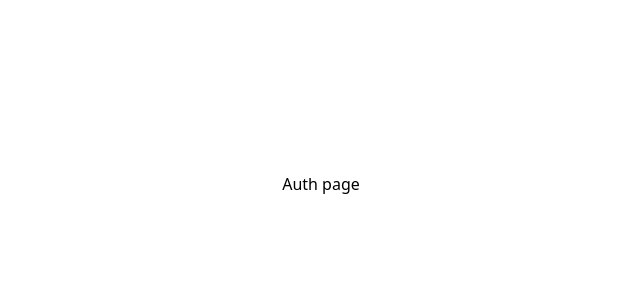
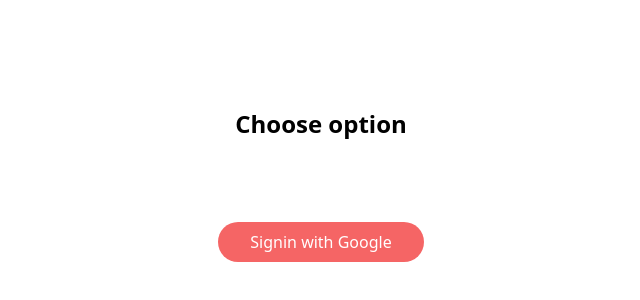
Before and after one commit to ozorku/react-firebase-auth-sample, a React (Create React App) app: page / in a window 1280 px wide. Shown: the part 216-516 px from the top of the page, without its empty margins (319-959 px from the left). Built offline with nearby package versions, Linux system fonts and the light colour scheme.

Commit message:
setup google signin component

```diff
--- /dev/null
+++ b/src/components/GoogleAuth.js
@@ -0,0 +1,17 @@
+import React from "react";
+
+const GoogleAuth = () => {
+  const handleAuth = () => {
+    alert();
+  };
+  return (
+    <button
+      onClick={() => handleAuth()}
+      className="bg-red-500 px-8 py-2 rounded-full text-white"
+    >
+      Signin with Google
+    </button>
+  );
+};
+
+export default GoogleAuth;
--- a/src/views/Auth.js
+++ b/src/views/Auth.js
@@ -1,9 +1,13 @@
 import React from "react";
+import GoogleAuth from "../components/GoogleAuth";
 
 const AuthPage = () => {
   return (
-    <div className="h-screen flex items-center justify-center">
-      <div>Auth page</div>
+    <div className="h-screen flex flex-col items-center justify-center">
+      <h1 className="font-bold text-2xl mb-20">Choose option</h1>
+      <div>
+        <GoogleAuth />
+      </div>
     </div>
   );
 };
```
